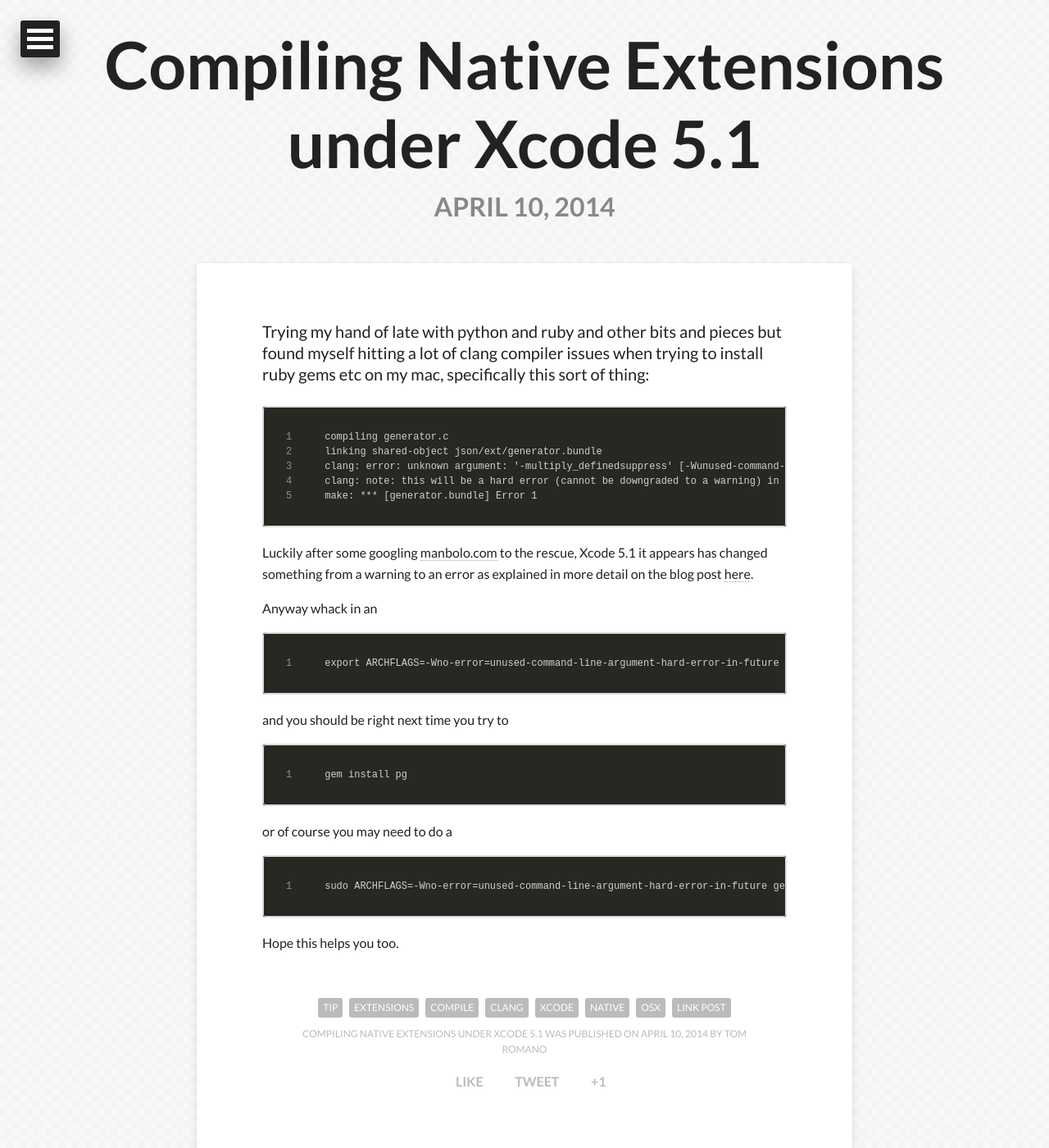
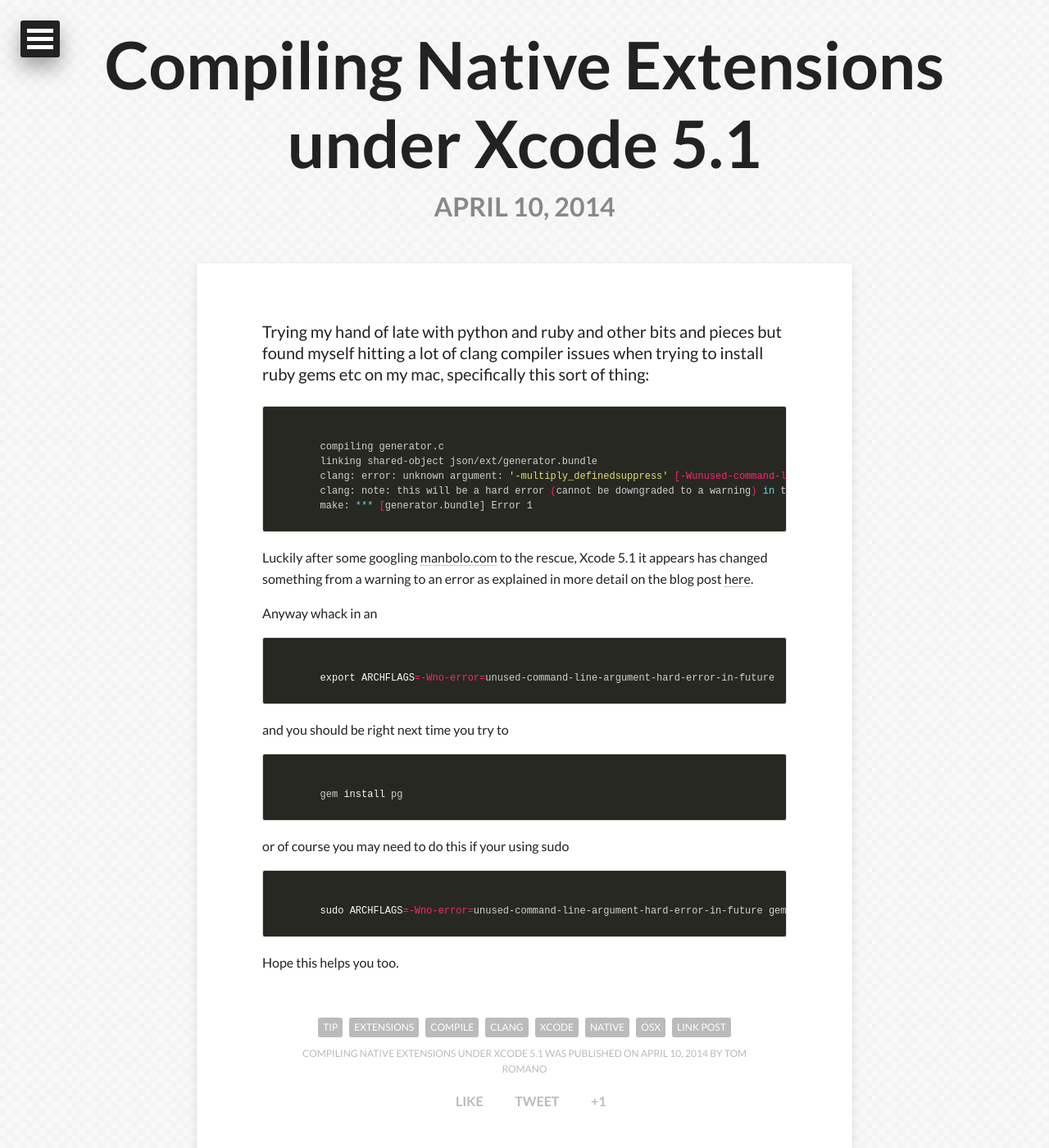
Before and after one commit to dawogfather/dawogfather.github.io, a Jekyll site: the page built from _posts/2014-04-10-native-extension-clang-errors-xcode-5.1.md, in a window 1280 px wide and 1400 px high. Shown: the whole window at 82% size. Built offline with Jekyll 4.4.1, drawn with Linux system fonts in a browser that asks for light colours; nearby versions of some CDN libraries; comment, search, counter and statistics services are not loaded.

Commit message:
altering formatting

```diff
--- a/_posts/2014-04-10-native-extension-clang-errors-xcode-5.1.md
+++ b/_posts/2014-04-10-native-extension-clang-errors-xcode-5.1.md
@@ -10,24 +10,32 @@ share: true
 
 Trying my hand of late with python and ruby and other bits and pieces but found myself hitting a lot of clang compiler issues when trying to install ruby gems etc on my mac, specifically this sort of thing:
 
+{% highlight bash %}
 	compiling generator.c
 	linking shared-object json/ext/generator.bundle
 	clang: error: unknown argument: '-multiply_definedsuppress' [-Wunused-command-line-argument-hard-error-in-future]
 	clang: note: this will be a hard error (cannot be downgraded to a warning) in the future
 	make: *** [generator.bundle] Error 1
+{% endhighlight %}
 
 Luckily after some googling [manbolo.com](blog.manbolo.com) to the rescue, Xcode 5.1 it appears has changed something from a warning to an error as explained in more detail on the blog post [here](http://blog.manbolo.com/2014/03/26/xcode-5.1-breaks-python-native-extensions-and-ruby-gems).
 
 Anyway whack in an
 
+{% highlight bash %}
 	export ARCHFLAGS=-Wno-error=unused-command-line-argument-hard-error-in-future
+{% endhighlight %}
 
 and you should be right next time you try to
 
+{% highlight bash %}
 	gem install pg
+{% endhighlight %}
 
-or of course you may need to do a
+or of course you may need to do this if your using sudo
 
+{% highlight bash %}
 	sudo ARCHFLAGS=-Wno-error=unused-command-line-argument-hard-error-in-future gem install helios
+{% endhighlight %}
 
 Hope this helps you too.
```
